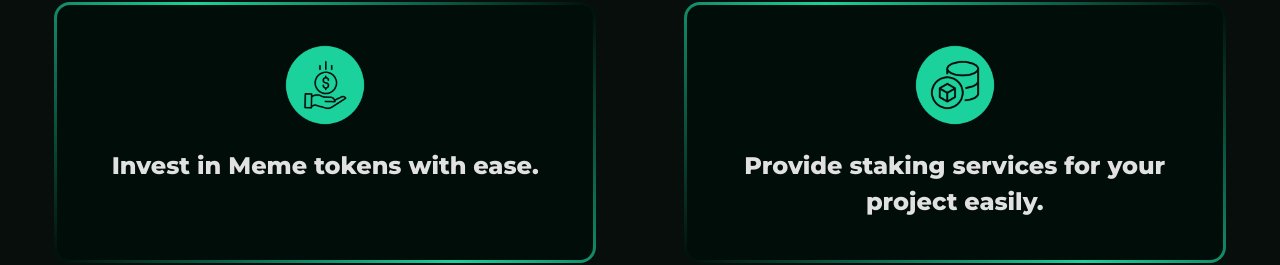
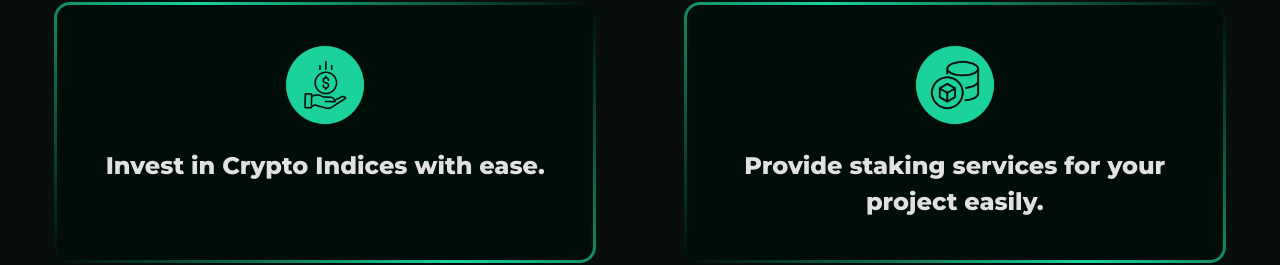
Before and after one commit to PhanesNetwork/Phanes-Network-Nuxt2-web-main, a Nuxt app: page / in a window 1280 px wide. Shown: the part 4294-4559 px from the top of the page. Built offline with nearby package versions, Linux system fonts and the light colour scheme.

Commit message:
Update ChooseUs.vue

```diff
--- a/components/ChooseUs.vue
+++ b/components/ChooseUs.vue
@@ -15,7 +15,7 @@
       data(){
           return{
               cards:[
-                  {img:'choose1.png',title:'Invest in Meme tokens with ease.'},
+                  {img:'choose1.png',title:'Invest in Crypto Indices with ease.'},
                   {img:'choose2.png',title:'Provide staking services for your project easily.'},
                   {img:'choose3.png',title:'Launch your project in a few easy steps.'},
                   {img:'choose4.png',title:'Manage liquidity easily.'},
```
